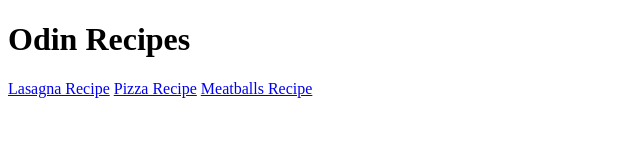
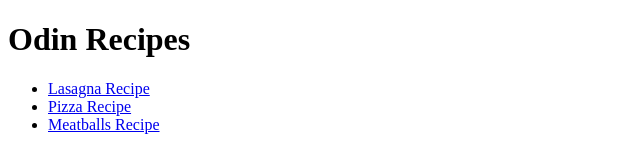
Before and after one commit to zqleow13/odin-recipes, a plain HTML site: page index.html in a window 1280 px wide. Shown: the whole page, without its empty margins (0-640 px from the left). Drawn offline with Linux system fonts and the light colour scheme.

Commit message:
Changed the links to be part of an unordered list

```diff
--- a/index.html
+++ b/index.html
@@ -7,8 +7,10 @@
 </head>
 <body>
     <h1>Odin Recipes</h1>
-    <a href="recipes/lasagna.html">Lasagna Recipe</a>
-    <a href="recipes/pizza.html">Pizza Recipe</a>
-    <a href="recipes/meatballs.html">Meatballs Recipe</a>
+    <ul>
+        <li><a href="recipes/lasagna.html">Lasagna Recipe</a></li>
+        <li><a href="recipes/pizza.html">Pizza Recipe</a></li>
+        <li><a href="recipes/meatballs.html">Meatballs Recipe</a></li>
+    </ul>
 </body>
 </html>
```
